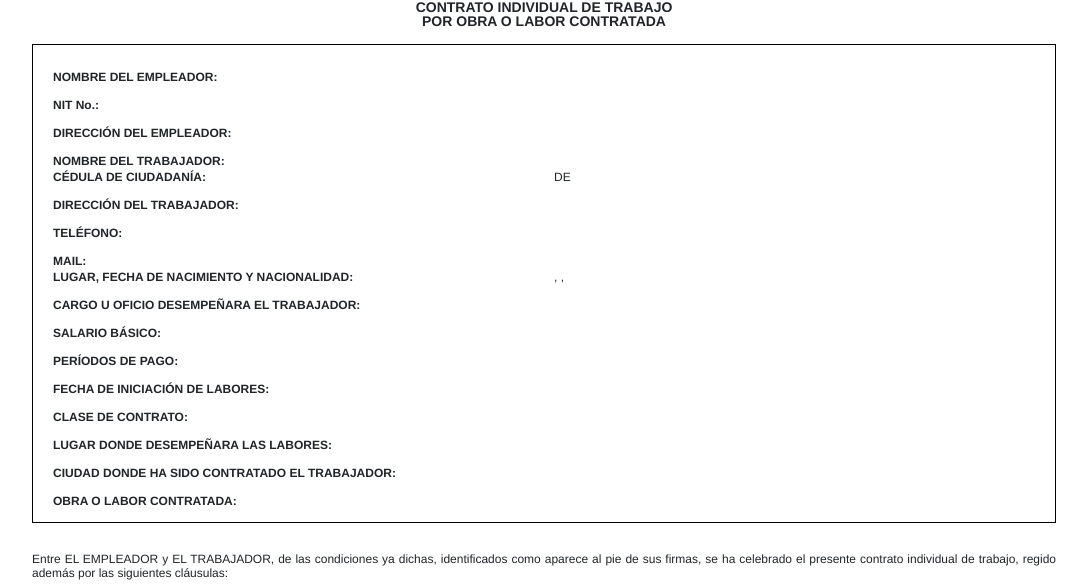
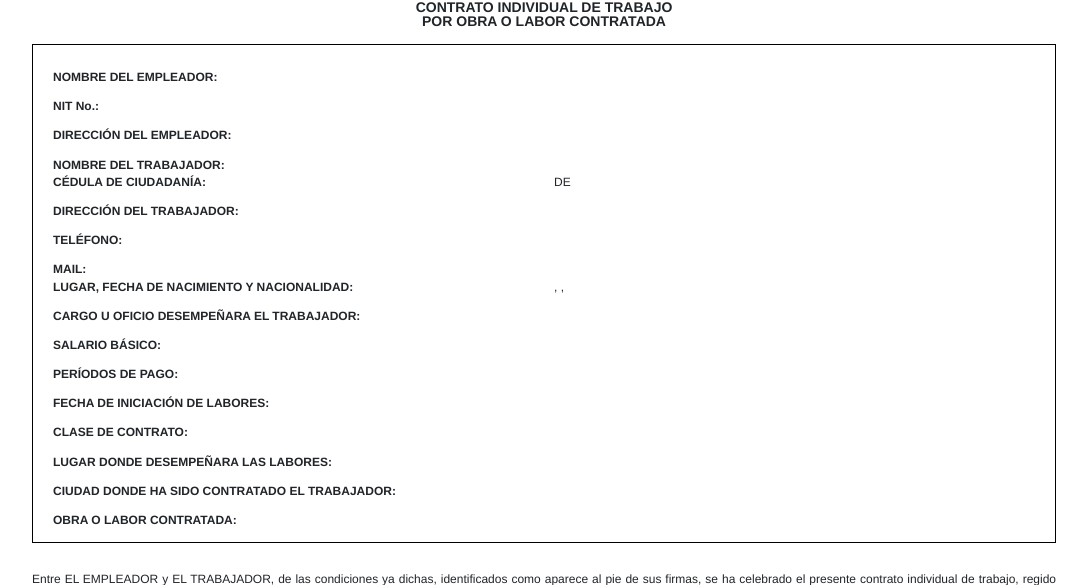
Before and after one commit to diego1996/contract-generator, a Django app: template templates/contracts/individual-employment-contract.html in a window 1280 px wide. Shown: the top 585 px of the page, without its empty margins (96-1183 px from the left). Run offline with Django 4.2, Linux system fonts and the light colour scheme; the template is opened without the code that fills it, so the values that code supplies are empty.

Commit message:
fix table resume contract

```diff
--- a/templates/contracts/individual-employment-contract.html
+++ b/templates/contracts/individual-employment-contract.html
@@ -35,7 +35,7 @@
         .text_row {
             font-size: 12px;
             font-family: 'Calibri Light', sans-serif;
-            line-height: 0;
+            line-height: 0.1;
         }
 
     </style>
```
